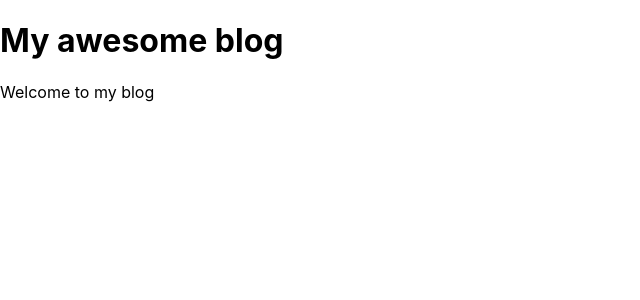
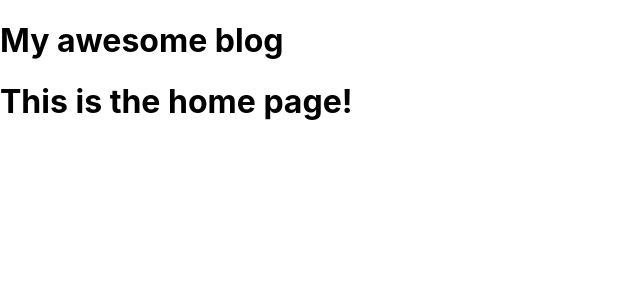
Before and after one commit to uilianrocha/react-blog-app, a React (Create React App) app: page / in a window 1280 px wide. Shown: the top 300 px of the page, without its empty margins (0-640 px from the left). Built offline with nearby package versions, Linux system fonts and the light colour scheme.

Commit message:
Add routes

```diff
--- a/src/App.js
+++ b/src/App.js
@@ -1,13 +1,25 @@
 import "./App.css";
+import { BrowserRouter, Routes, Route } from "react-router-dom";
+import HomePage from "./pages/HomePage";
+import AboutPage from "./pages/AboutPage";
+import ArticlesListPage from "./pages/ArticlesListPage";
+import ArticlePage from "./pages/ArticlePage";
 
 function App() {
   return (
+    <BrowserRouter>
       <div className="App">
-        <h1>My awesome blog</h1>
+        <h1> My awesome blog</h1>
         <div id="page-body">
-            Welcome to my blog
+          <Routes>
+            <Route path="/" element={<HomePage />} />
+            <Route path="/about" element={<AboutPage />} />
+            <Route path="/articles" element={<ArticlesListPage />} />
+            <Route path="/articles/:articleId" element={<ArticlePage />} />
+          </Routes>
         </div>
       </div>
+    </BrowserRouter>
   );
 }
 
```
